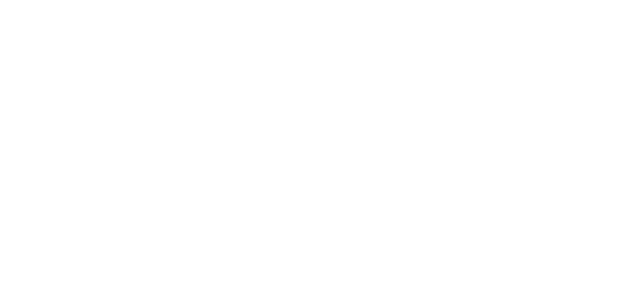
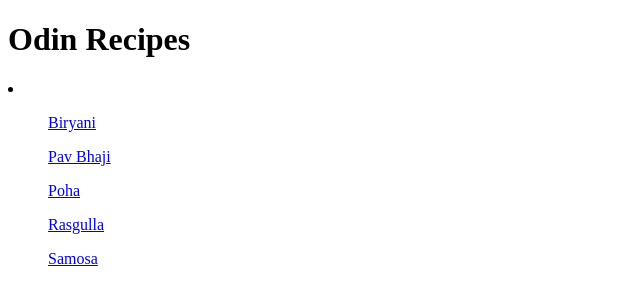
Before and after one commit to lavhuyaar/odin-recipes, a plain HTML site: page index.html in a window 1280 px wide. Shown: the whole page, without its empty margins (0-640 px from the left). Drawn offline with Linux system fonts and the light colour scheme.

Commit message:
Added recipes to the main page

```diff
--- a/index.html
+++ b/index.html
@@ -6,6 +6,14 @@
     <title>Odin Recipes</title>
 </head>
 <body>
+    <h1>Odin Recipes</h1>
 
+    <li>
+        <ul><a href="/odin-recipes/recipes/biryani.html"target="_main">Biryani</a></ul>
+        <ul><a href="/odin-recipes/recipes/pav-bhaji.html"target="_main">Pav Bhaji</a></ul>
+        <ul><a href="/odin-recipes/recipes/poha.html"target="_main">Poha</a></ul>
+        <ul><a href="/odin-recipes/recipes/rasgulla.html"target="_main">Rasgulla</a></ul>
+        <ul><a href="/odin-recipes/recipes/samosa.html"target="_main">Samosa</a></ul>
+    </li>
 </body>
 </html>
```
